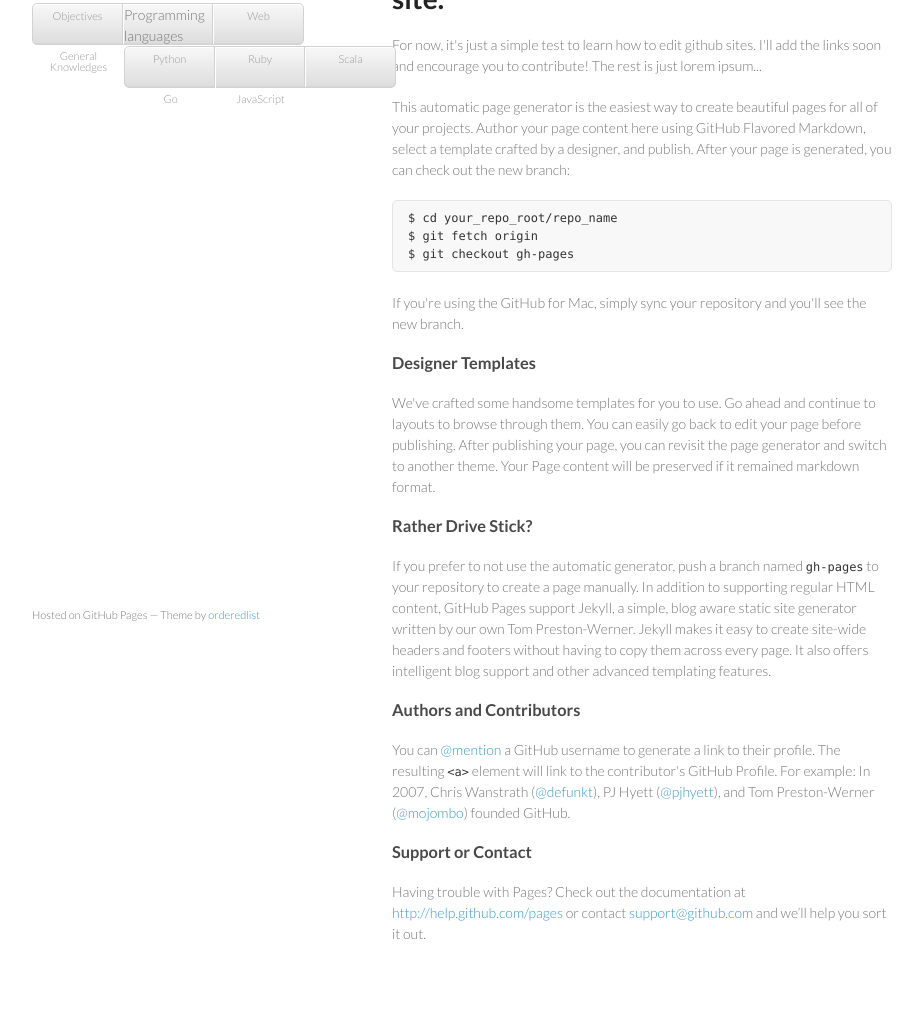
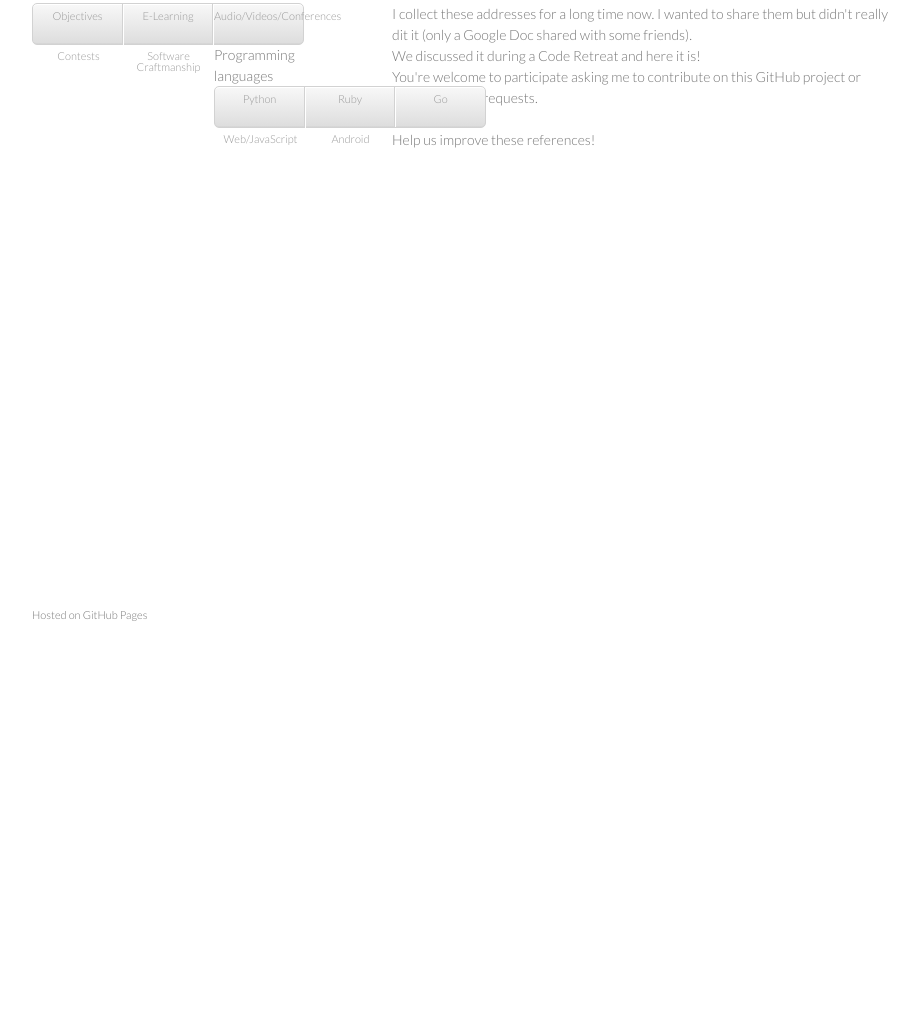
Before and after one commit to vferries/vferries.github.io, a plain HTML site: page index.html in a window 1280 px wide. Shown: the part 106-1120 px from the top of the page, without its empty margins (178-1101 px from the left). After the commit the page ends 800 px from the top, so only its background shows below. Drawn offline with Linux system fonts and the light colour scheme.

Commit message:
Project description.
New menu.
new welcome message.

```diff
--- a/index.html
+++ b/index.html
@@ -3,7 +3,7 @@
   <head>
     <meta charset="utf-8">
     <meta http-equiv="X-UA-Compatible" content="chrome=1">
-    <title>Learning Resources by vferries</title>
+    <title>Learning Resources</title>
 
     <link rel="stylesheet" href="stylesheets/styles.css">
     <link rel="stylesheet" href="stylesheets/pygment_trac.css">
@@ -18,59 +18,36 @@
         <h1>Learning Resources</h1>
         <ul>
           <li><a href="index.html">Objectives</a></li>
+          <li><a href="elearning.html">E-Learning</a></li>
+          <li><a href="confs.html">Audio/Videos/Conferences</a></li>
+          <li><a href="contests.html">Contests</a></li>
+          <li><a href="craftmanship.html">Software Craftmanship</a></li>
           <li>Programming languages
             <ul>
               <li><a href="python.html">Python</a></li>
               <li><a href="ruby.html">Ruby</a></li>
-              <li><a href="scala.html">Scala</a></li>
               <li><a href="go.html">Go</a></li>
-              <li><a href="javascript.html">JavaScript</a></li>
+              <li><a href="web.html">Web/JavaScript</a></li>
+              <li><a href="android.html">Android</a></li>
             </ul>
           </li>
-          <li><a href="web.html">Web</a></li>
-          <li><a href="misc.html">General Knowledges</a></li>
         </ul>
 
       </header>
-      <section>
-        <h1>
-<a name="welcome-to-this-online-resources-links-site" class="anchor" href="#welcome-to-this-online-resources-links-site"><span class="octicon octicon-link"></span></a>Welcome to this Online Resources links site.</h1>
+    <section>
 
-<p>For now, it's just a simple test to learn how to edit github sites.
-I'll add the links soon and encourage you to contribute!
-The rest is just lorem ipsum...</p>
+<h1> About this website</h1>
 
-<p>This automatic page generator is the easiest way to create beautiful pages for all of your projects. Author your page content here using GitHub Flavored Markdown, select a template crafted by a designer, and publish. After your page is generated, you can check out the new branch:</p>
+<article>
+	I collect these addresses for a long time now. I wanted to share them but didn't really dit it (only a Google Doc shared with some friends).<br/>
+	We discussed it during a Code Retreat and here it is!<br/>
+	You're welcome to participate asking me to contribute on this GitHub project or submitting pull requests.<br/><br/>
+	Help us improve these references!
+</article>
 
-<pre><code>$ cd your_repo_root/repo_name
-$ git fetch origin
-$ git checkout gh-pages
-</code></pre>
-
-<p>If you're using the GitHub for Mac, simply sync your repository and you'll see the new branch.</p>
-
-<h3>
-<a name="designer-templates" class="anchor" href="#designer-templates"><span class="octicon octicon-link"></span></a>Designer Templates</h3>
-
-<p>We've crafted some handsome templates for you to use. Go ahead and continue to layouts to browse through them. You can easily go back to edit your page before publishing. After publishing your page, you can revisit the page generator and switch to another theme. Your Page content will be preserved if it remained markdown format.</p>
-
-<h3>
-<a name="rather-drive-stick" class="anchor" href="#rather-drive-stick"><span class="octicon octicon-link"></span></a>Rather Drive Stick?</h3>
-
-<p>If you prefer to not use the automatic generator, push a branch named <code>gh-pages</code> to your repository to create a page manually. In addition to supporting regular HTML content, GitHub Pages support Jekyll, a simple, blog aware static site generator written by our own Tom Preston-Werner. Jekyll makes it easy to create site-wide headers and footers without having to copy them across every page. It also offers intelligent blog support and other advanced templating features.</p>
-
-<h3>
-<a name="authors-and-contributors" class="anchor" href="#authors-and-contributors"><span class="octicon octicon-link"></span></a>Authors and Contributors</h3>
-
-<p>You can <a href="https://github.com/blog/821" class="user-mention">@mention</a> a GitHub username to generate a link to their profile. The resulting <code>&lt;a&gt;</code> element will link to the contributor's GitHub Profile. For example: In 2007, Chris Wanstrath (<a href="https://github.com/defunkt" class="user-mention">@defunkt</a>), PJ Hyett (<a href="https://github.com/pjhyett" class="user-mention">@pjhyett</a>), and Tom Preston-Werner (<a href="https://github.com/mojombo" class="user-mention">@mojombo</a>) founded GitHub.</p>
-
-<h3>
-<a name="support-or-contact" class="anchor" href="#support-or-contact"><span class="octicon octicon-link"></span></a>Support or Contact</h3>
-
-<p>Having trouble with Pages? Check out the documentation at <a href="http://help.github.com/pages">http://help.github.com/pages</a> or contact <a href="mailto:support@github.com">support@github.com</a> and we’ll help you sort it out.</p>
-      </section>
+	  </section>
       <footer>
-        <p><small>Hosted on GitHub Pages &mdash; Theme by <a href="https://github.com/orderedlist">orderedlist</a></small></p>
+        <p><small>Hosted on GitHub Pages</small></p>
       </footer>
     </div>
     <script src="javascripts/scale.fix.js"></script>
```
